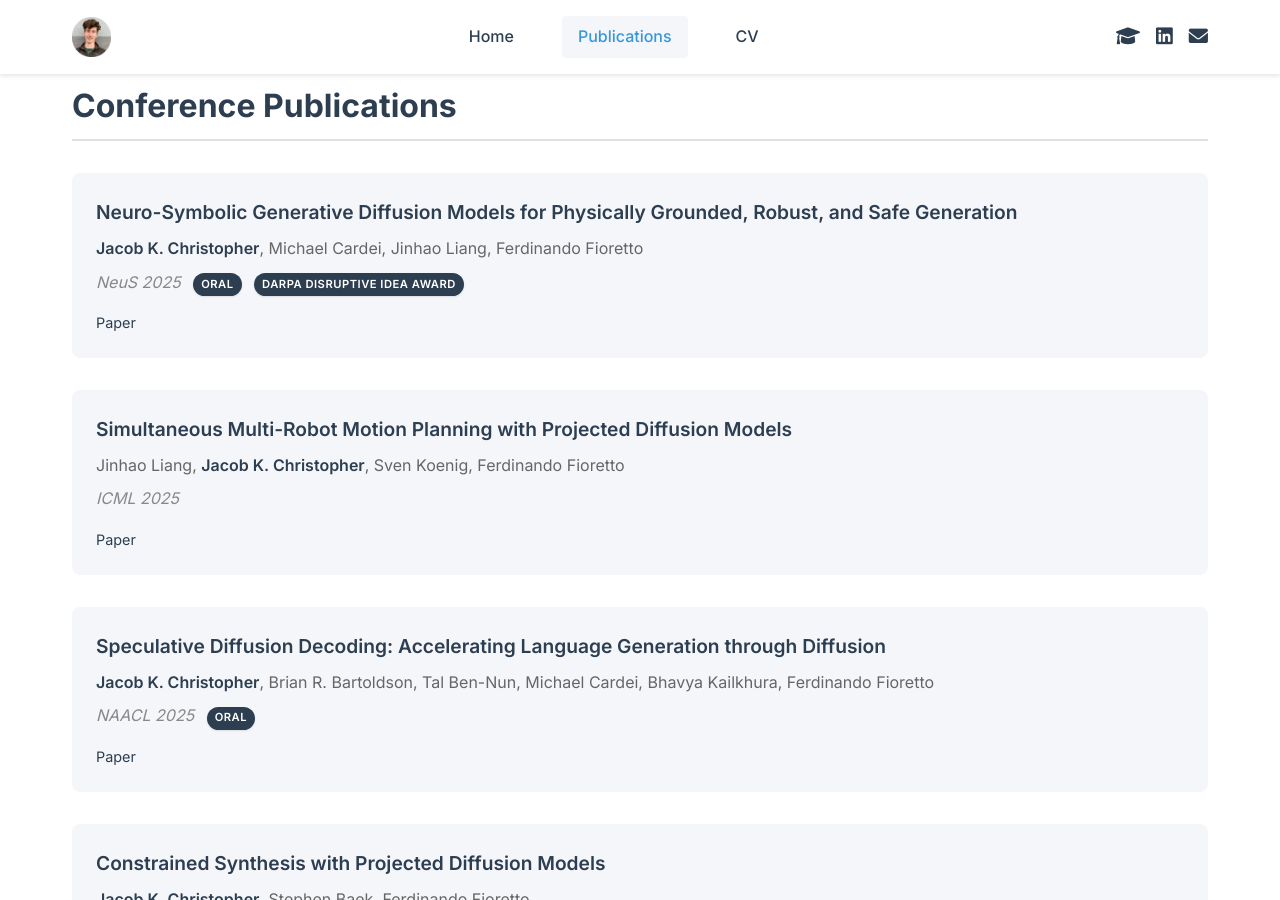
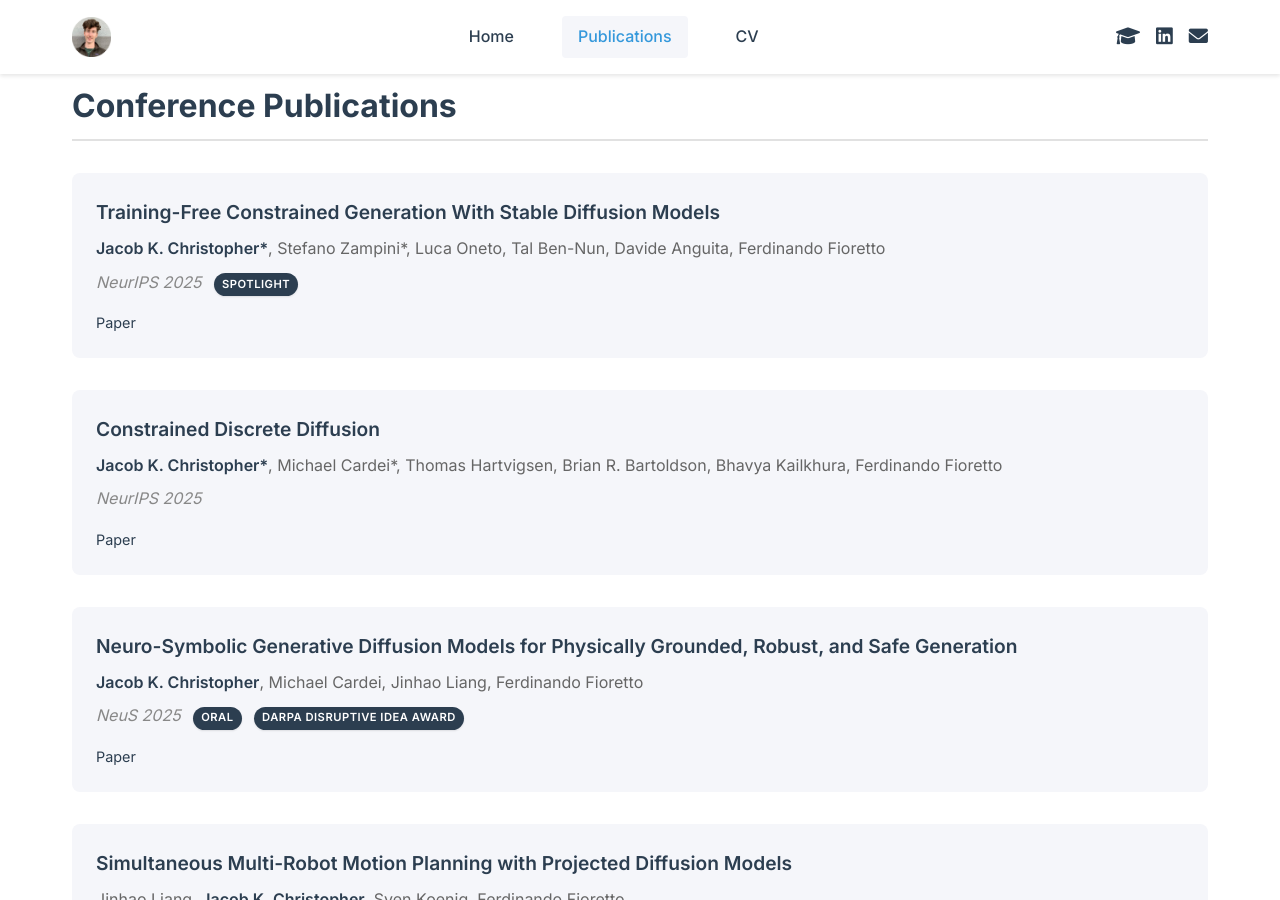
Before and after one commit to jacobchristopher/jacobchristopher.github.io, a Jekyll site: the page built from publications.md, in a window 1280 px wide and 900 px high. Built offline with Jekyll 4.4.1, drawn with Linux system fonts in a browser that asks for light colours; some of the changed text lies outside the part shown.

Commit message:
Update publications.md

```diff
--- a/publications.md
+++ b/publications.md
@@ -6,6 +6,25 @@ title: Publications
 <div class="section">
     <h2 class="section-title">Conference Publications</h2>
     <ul class="publication-list">
+        <li class="publication-item">
+            <div class="publication-title">Training-Free Constrained Generation With Stable Diffusion Models</div>
+            <div class="publication-authors"><span class="highlight">Jacob K. Christopher*</span>, Stefano Zampini*, Luca Oneto, Tal Ben-Nun, Davide Anguita, Ferdinando Fioretto</div>
+            <div class="publication-venue">NeurIPS 2025</div>
+            <div class="publication-award">Spotlight</div>
+            <div class="publication-links">
+                <a href="https://arxiv.org/abs/2502.05625" target="_blank">Paper</a>
+            </div>
+        </li>
+
+        <li class="publication-item">
+            <div class="publication-title">Constrained Discrete Diffusion </div>
+            <div class="publication-authors"><span class="highlight">Jacob K. Christopher*</span>, Michael Cardei*, Thomas Hartvigsen, Brian R. Bartoldson, Bhavya Kailkhura, Ferdinando Fioretto</div>
+            <div class="publication-venue">NeurIPS 2025</div>
+            <div class="publication-links">
+                <a href="https://arxiv.org/abs/2503.09790" target="_blank">Paper</a>
+            </div>
+        </li>
+
         <li class="publication-item">
             <div class="publication-title">Neuro-Symbolic Generative Diffusion Models for Physically Grounded, Robust, and Safe Generation</div>
             <div class="publication-authors"><span class="highlight">Jacob K. Christopher</span>, Michael Cardei, Jinhao Liang, Ferdinando Fioretto</div>
@@ -118,22 +137,6 @@ title: Publications
     <h2 class="section-title">Preprints</h2>
     <ul class="publication-list">
         <li class="publication-item">
-            <div class="publication-title">Constrained Discrete Diffusion </div>
-            <div class="publication-authors">Michael Cardei*, <span class="highlight">Jacob K. Christopher*</span>, Thomas Hartvigsen, Brian R. Bartoldson, Bhavya Kailkhura, Ferdinando Fioretto</div>
-            <div class="publication-links">
-                <a href="https://arxiv.org/abs/2503.09790" target="_blank">Paper</a>
-            </div>
-        </li>
-
-        <li class="publication-item">
-            <div class="publication-title">Training-Free Constrained Generation With Stable Diffusion Models</div>
-            <div class="publication-authors">Stefano Zampini*, <span class="highlight">Jacob K. Christopher*</span>, Luca Oneto, Tal Ben-Nun, Davide Anguita, Ferdinando Fioretto</div>
-            <div class="publication-links">
-                <a href="https://arxiv.org/abs/2502.05625" target="_blank">Paper</a>
-            </div>
-        </li>
-
-        <li class="publication-item">
             <div class="publication-title">Analyzing and Enhancing the Backward-Pass Convergence of Unrolled Optimization</div>
             <div class="publication-authors">James Kotary, <span class="highlight">Jacob K. Christopher</span>, My H. Dinh, Ferdinando Fioretto</div>
             <div class="publication-links">
```
